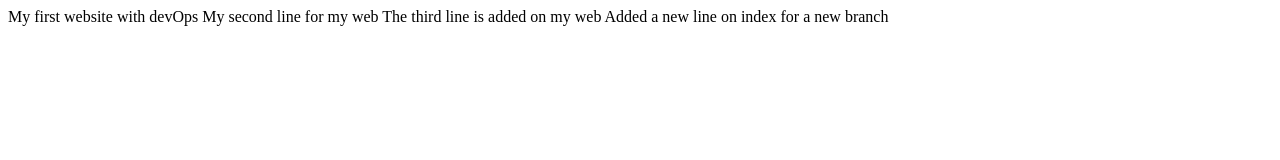
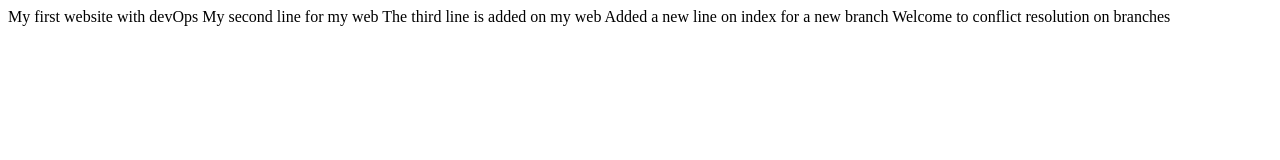
Before and after one commit to usfrank02/pythonProjects, a plain HTML site: page index.html in a window 1280 px wide. Drawn offline with Linux system fonts and the light colour scheme.

Commit message:
commit the conflict line

```diff
--- a/index.html
+++ b/index.html
@@ -2,3 +2,4 @@
 <h> My second line for my web</h>
 <h> The third line is added on my web</h>
 <h> Added a new line on index for a new branch</h>
+<h> Welcome to conflict resolution on branches</h>
```
